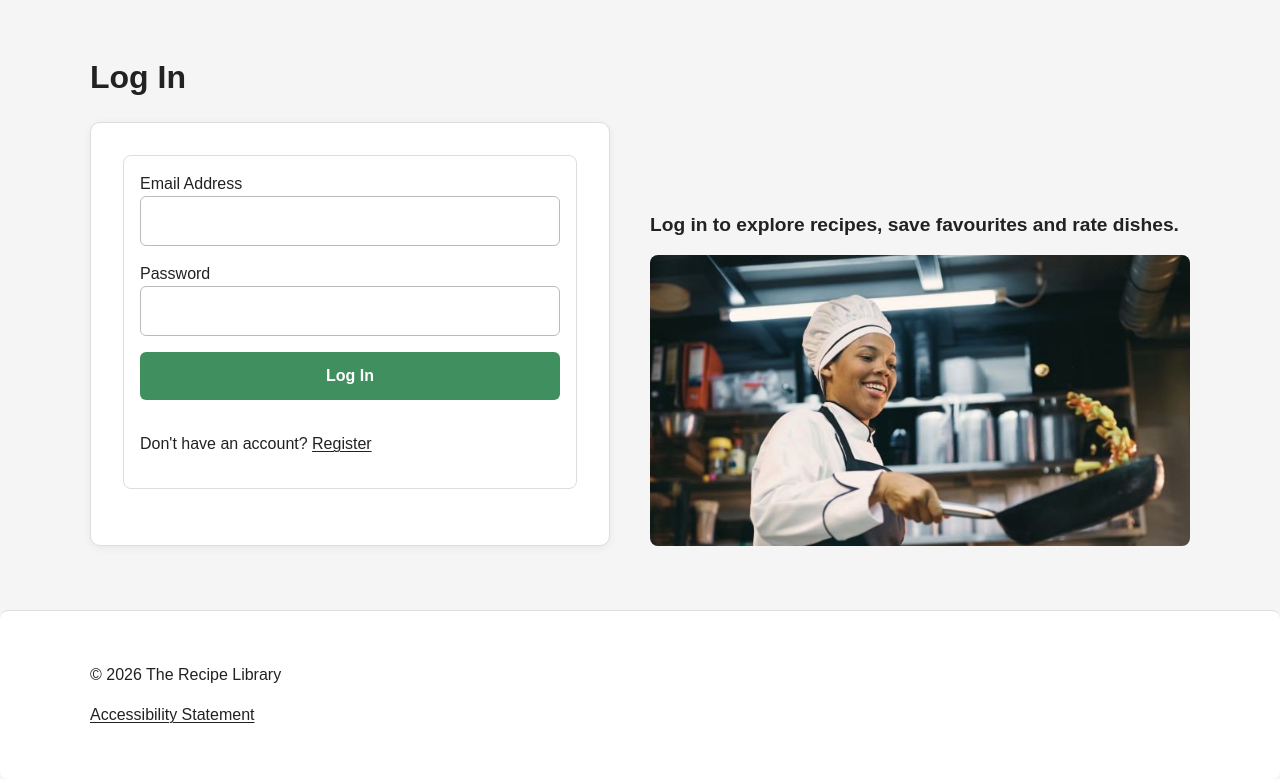
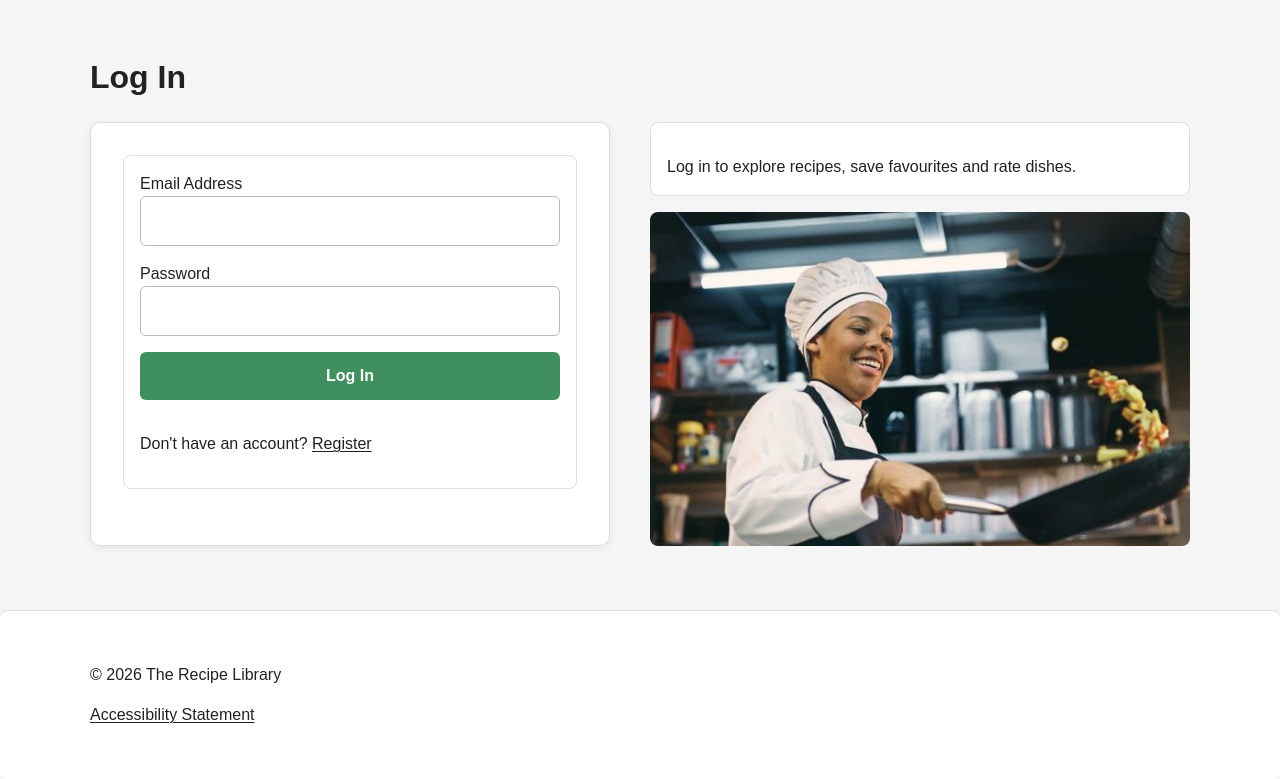
Before and after one commit to makrynio/recipe-app, a PHP site: page /pages/login.php in a window 1280 px wide. Shown: the part 107-886 px from the top of the page. Run offline with PHP 8.4, Linux system fonts and the light colour scheme.

Commit message:
content tidying

```diff
--- a/css/styles.css
+++ b/css/styles.css
@@ -1035,7 +1084,7 @@ button {
 .login-layout {
     display: flex;
     gap: 40px;
-    align-items: flex-end;
+    align-items: stretch;
     flex-wrap: wrap;
 }
 
@@ -1054,6 +1103,22 @@ button {
 /* Auth sidebar width behavior - Allocates the secondary column for helper text/imagery. */
 .auth-sidebar {
     flex: 1;
+    display: flex;
+    flex-direction: column;
+}
+
+/* Why-join card - Fills the height above the sidebar image to match the form column height. */
+.why-join-card {
+    flex: 1;
+    background-color: var(--color-white);
+    border: 1px solid var(--color-border);
+    border-radius: var(--border-radius);
+    padding: var(--spacing-sm);
+    margin-bottom: var(--spacing-sm);
+}
+
+.why-join-card > :last-child {
+    margin-bottom: 0;
 }
 
 /* Auth zoom/mobile stacking - Forces vertical stacking when width is reduced (including browser zoom). */
@@ -1085,3 +1150,16 @@ button {
     width: 100%;
     border-radius: 8px;
 }
+
+/* Fill variant - Stretches the image to consume remaining sidebar height (login page). */
+.sidebar-image--fill {
+    flex: 1;
+    min-height: 0;
+    object-fit: cover;
+    display: block;
+}
+
+/* When the fill image is present, let the text card shrink to its content height. */
+.auth-sidebar:has(.sidebar-image--fill) .why-join-card {
+    flex: none;
+}
--- a/database/schema.sql
+++ b/database/schema.sql
@@ -46,7 +46,7 @@ CREATE TABLE recipes (
     servings TINYINT UNSIGNED NULL,
     prep_time_min SMALLINT UNSIGNED NULL,
     cook_time_min SMALLINT UNSIGNED NULL,
-    difficulty ENUM('easy', 'medium', 'hard') NOT NULL DEFAULT 'easy',
+    difficulty ENUM('Easy', 'Medium', 'Hard') NOT NULL DEFAULT 'Easy',
     image_url VARCHAR(255) NULL,
     source_url VARCHAR(255) NULL,
     is_published TINYINT(1) NOT NULL DEFAULT 1,
--- a/pages/login.php
+++ b/pages/login.php
@@ -70,12 +70,14 @@ if ($_SERVER['REQUEST_METHOD'] === 'POST') { // only process the form on a POST
     </div> <!-- end of auth-container -->
 
       <aside class="auth-sidebar">
-          <h2>Log in to explore recipes, save favourites and rate dishes.</h2>
+          <div class="why-join-card">
+              <p>Log in to explore recipes, save favourites and rate dishes.</p>
+          </div>
 
            <!-- Accessibility: alt="" marks this image as decorative; screen readers will skip it entirely. -->
            <img src="/recipe-app/images/login-illustration.jpg"
                alt=""
-               class="sidebar-image">
+               class="sidebar-image sidebar-image--fill">
        </aside>
 
 
--- a/pages/recipe.php
+++ b/pages/recipe.php
@@ -193,6 +193,7 @@ require_once __DIR__ . '/../includes/header.php';
 
         <div class="recipe-summary">
 
+            <div class="recipe-meta-card">
                 <div class="recipe-meta">
                     <p><strong>Category:</strong> <?php echo htmlspecialchars($recipe['category_name'] ?? 'Uncategorised'); ?></p>
                     <p><strong>Author:</strong> <?php echo htmlspecialchars($recipe['author_name']); ?></p>
@@ -209,6 +210,7 @@ require_once __DIR__ . '/../includes/header.php';
                         </a>
                     </p>
                 <?php endif; ?>
+            </div>
 
             <div class="recipe-form-group">
                 <!-- data-auto-submit="true" tells main.js to submit this form immediately when a star is selected -->
--- a/pages/register.php
+++ b/pages/register.php
@@ -125,6 +125,7 @@ if ($_SERVER['REQUEST_METHOD'] === 'POST') { // only process the form on a POST
     </form>
     </div> <!-- end of auth-container -->
     <aside class="auth-sidebar"> <!-- sidebar with additional information -->
+        <div class="why-join-card">
             <h2>Why join The Recipe Library?</h2>
 
             <ul>
@@ -133,6 +134,7 @@ if ($_SERVER['REQUEST_METHOD'] === 'POST') { // only process the form on a POST
                 <li>Rate recipes you try</li>
                 <li>Share feedback with the community</li>
             </ul>
+        </div>
 
         <img src="/recipe-app/images/register-illustration.jpg"
              alt="fresh ingredients"
```
Also changed, not shown: other parts of css/styles.css (+70 -21 lines), database/seed.sql (+6 -6 lines), pages/account.php (+5 -3 lines). Lines whose indentation alone changed are shown as unchanged.
